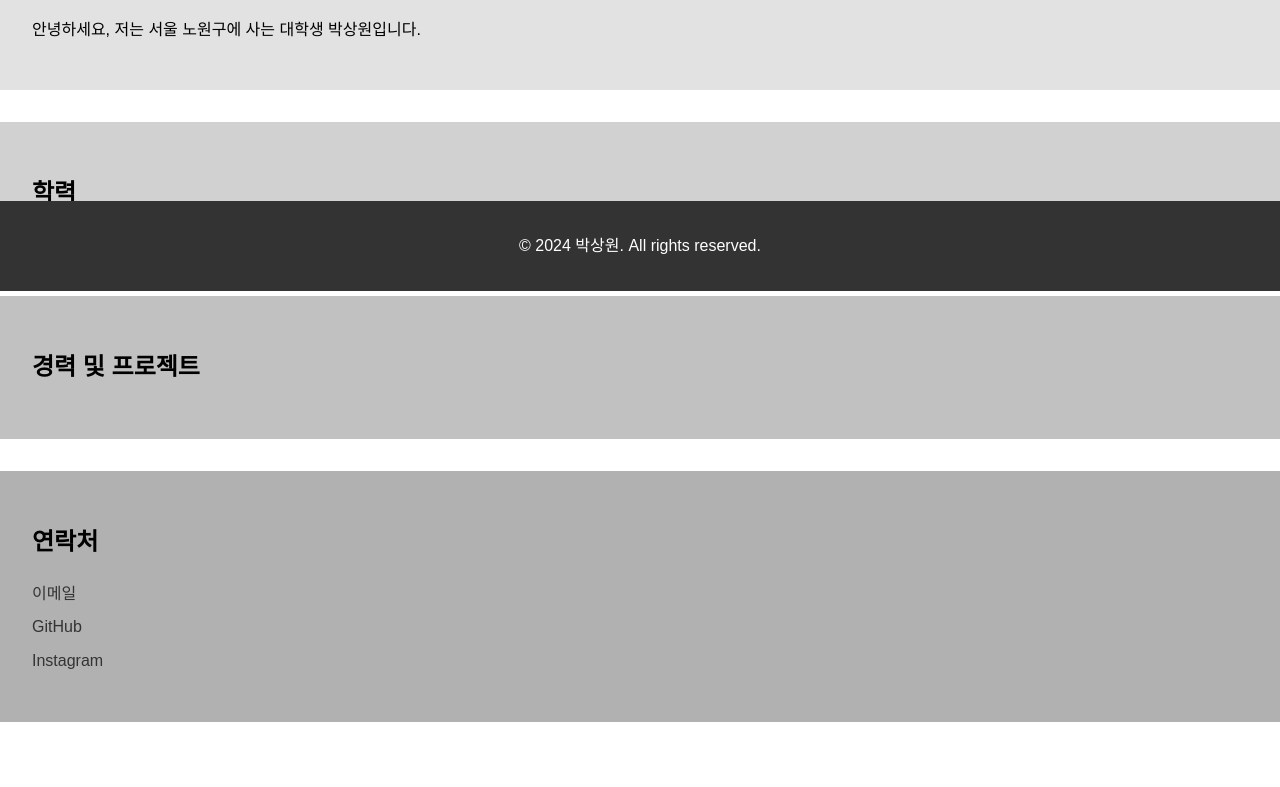
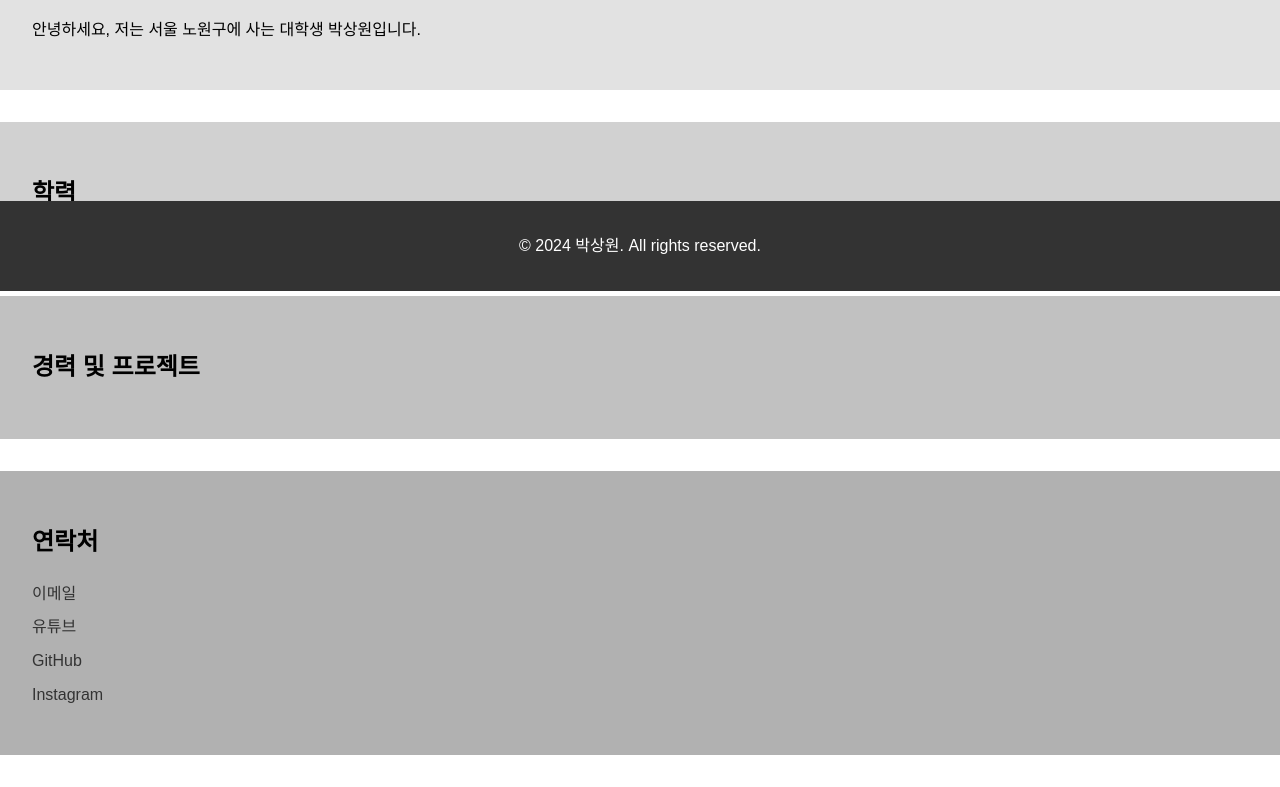
Before and after one commit to automatistsw/automatistsw.github.io, a plain HTML site: page index.html in a window 1280 px wide. Shown: the part 509-1296 px from the top of the page. Before the commit the page ends 1263 px from the top, so only its background shows below. Drawn offline with Linux system fonts and the light colour scheme.

Commit message:
Update index.html

```diff
--- a/index.html
+++ b/index.html
@@ -44,6 +44,7 @@
         <h2>연락처</h2>
         <ul>
             <li><a href="mailto:psw4895@naver.com">이메일</a></li>
+            <li><a href="mailto:https://www.youtube.com/channel/UCBdT-yjipMJH5Bk43mGwMqA">유튜브</a></li>
             <li><a href="https://github.com/automatistsw" target="_blank">GitHub</a></li>
             <li><a href="https://www.instagram.com/qkrtkddnj" target="_blank">Instagram</a></li>
         </ul>
```
